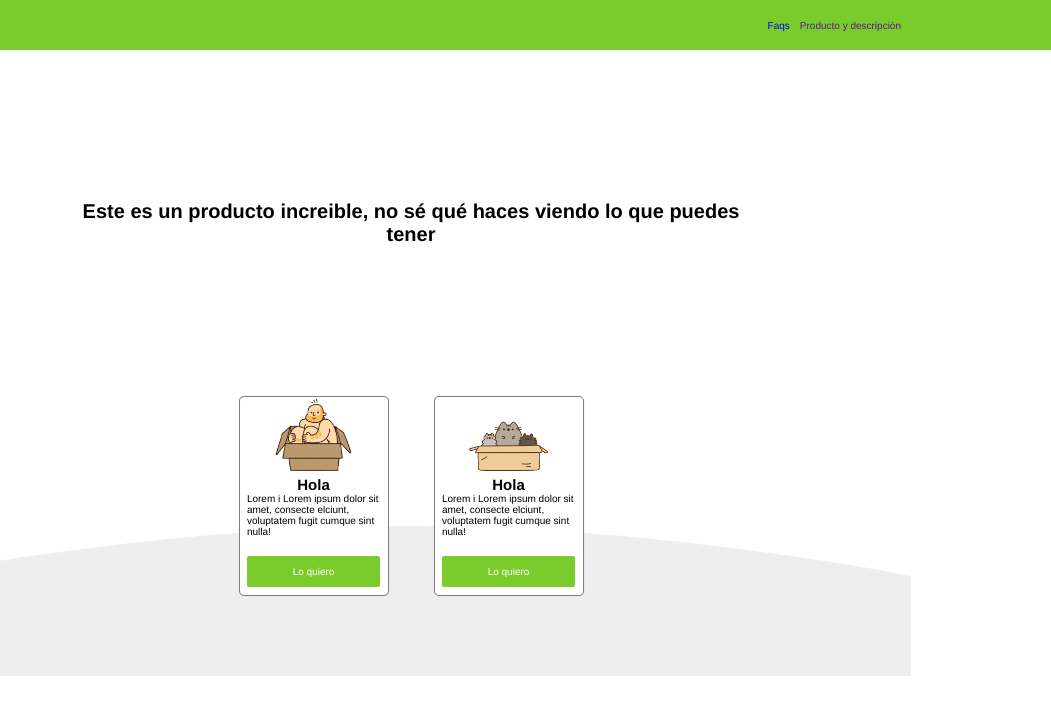
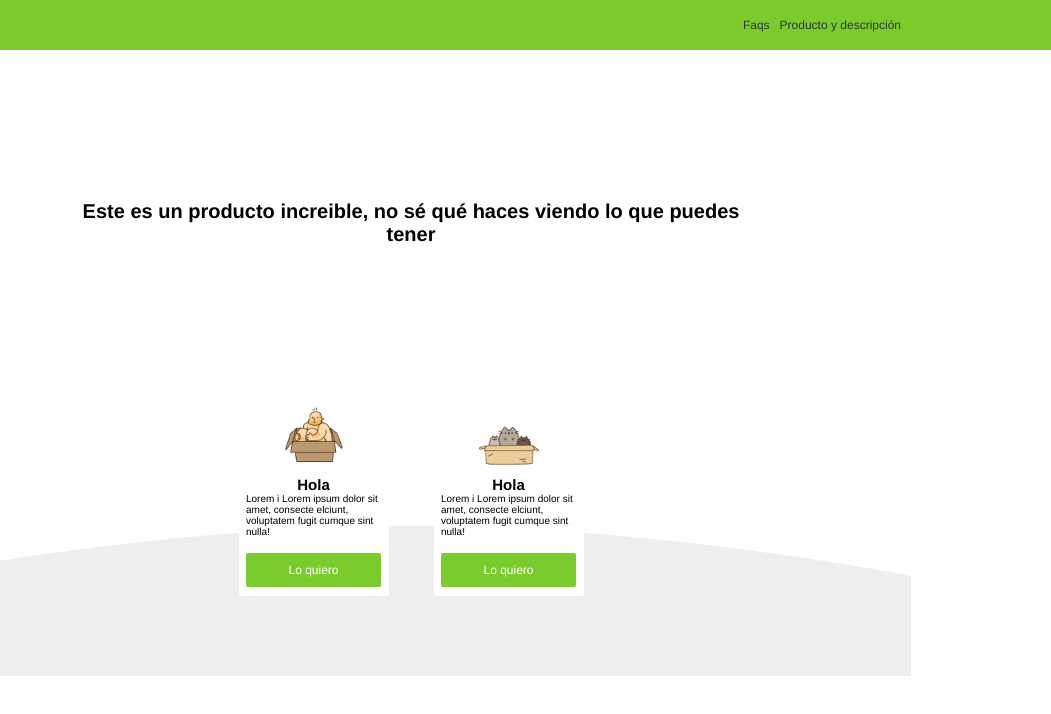
Before and after one commit to cesaralmeidareyes/gatitos, a plain HTML site: page index.html in a window 1280 px wide. Shown: the full height of the page, 229-1280 px from the left. Drawn offline with Linux system fonts and the light colour scheme.

Commit message:
Variables agregadas. Cambio de colores valores.

```diff
--- a/css/style.css
+++ b/css/style.css
@@ -1,9 +1,23 @@
+:root {
+    /* colors */
+    --green-color: #7acc2d;
+    --white-color: white;
+    --black-color: #313337;
+    /* tipography */
+    --normal-font: 1.2rem;
+    /* espacing */
+    --space: 10px;
+    /* box-shadow */
+    --box-shadow--green: 0 0 1px #26e5e9;
+    --box-shadow--grey: 0 0 1px rgba(0, 0, 0, 0.1) ;
+}
 *{
     box-sizing: border-box;
     margin: 0;
     padding: 0;
 }
 html {
+    font-family: 'Open Sans', sans-serif;
     font-size: 62.5%;
 }
 body {
@@ -33,16 +47,17 @@ body {
     list-style: none;
 }
 .nav .menu .item a {
+    font-size: var(--normal-font);
+    color: var(--black-color);
     text-decoration: none;
 }
 .nav .menu .item a:hover {
-    color: white;
+    color: var(--white-color);
 }
 /* main */
 .main-section {
     max-width: 1000px;
     margin: 0 auto;
-    /* text-align: center; */
 }
 .main-section .title {
     padding: 15%;
@@ -57,16 +72,15 @@ body {
 .main-section .product {
     width: 150px;
     height: 200px;
-
     text-align: center;
-    background-color: white;
-    border: 1px solid grey;
-    border-radius: 5px;
-    box-shadow: 0 0 1px #c1bcbc;
+    background-color: var(--white-color);
+    border-radius: 2px;
+    box-shadow: var(--box-shadow--grey);
 }
 .main-section .products .product .img-container {
     width: 100%;
     height: 40%;
+    padding: 10px;
 }
 .main-section .products .product .img1, .main-section .products .product .img2{
     width: auto;
@@ -88,12 +102,13 @@ body {
 }
 .product .button {
     position: relative;
-    bottom: -2.3em;
+    bottom: -1.7em;
     display: inline-block;
     width: 100%;
     padding: 10px;
-    color: white;
-    background-color:  #7acc2d;
+    font-size: var(--normal-font);
+    color: var(--white-color);
+    background-color: var(--green-color);
     border-radius: 2px;
     text-decoration: none;
 }
--- a/index.html
+++ b/index.html
@@ -4,6 +4,7 @@
     <meta charset="UTF-8">
     <meta name="viewport" content="width=device-width, initial-scale=1.0">
     <title>Brand</title>
+    <link href="https://fonts.googleapis.com/css2?family=Open+Sans:wght@400;700&display=swap" rel="stylesheet">
     <link rel="stylesheet" href="./css/style.css">
 </head>
 <body>
@@ -15,7 +16,7 @@
             <div class="menu-container">
                 <ul class="menu">
                     <li class="item"><a href="#">Faqs</a></li>
-                    <li class="item"><a href="">Producto y descripción</a></li>
+                    <li class="item"><a href="#">Producto y descripción</a></li>
                 </ul>
             </div>
         </nav>
```
